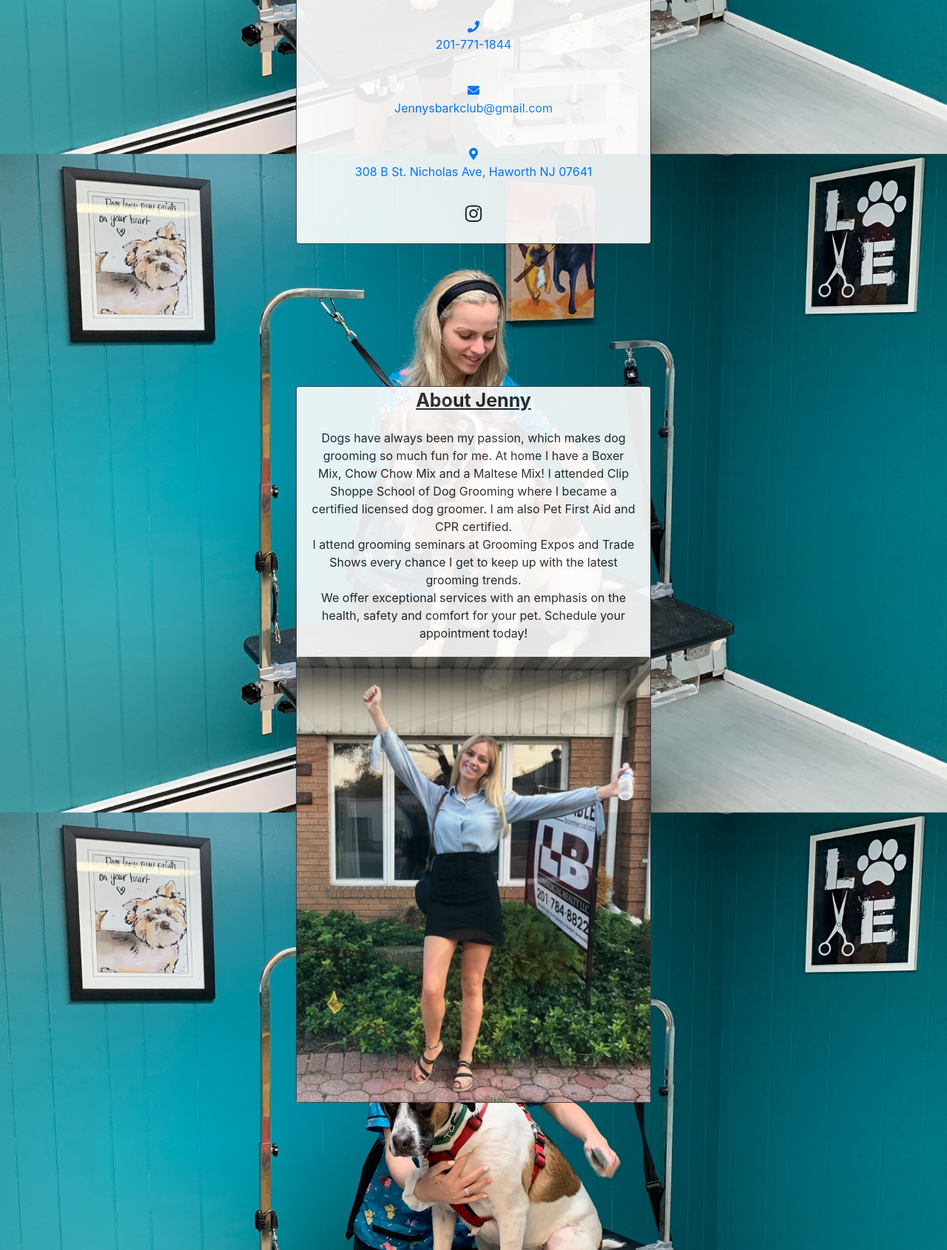
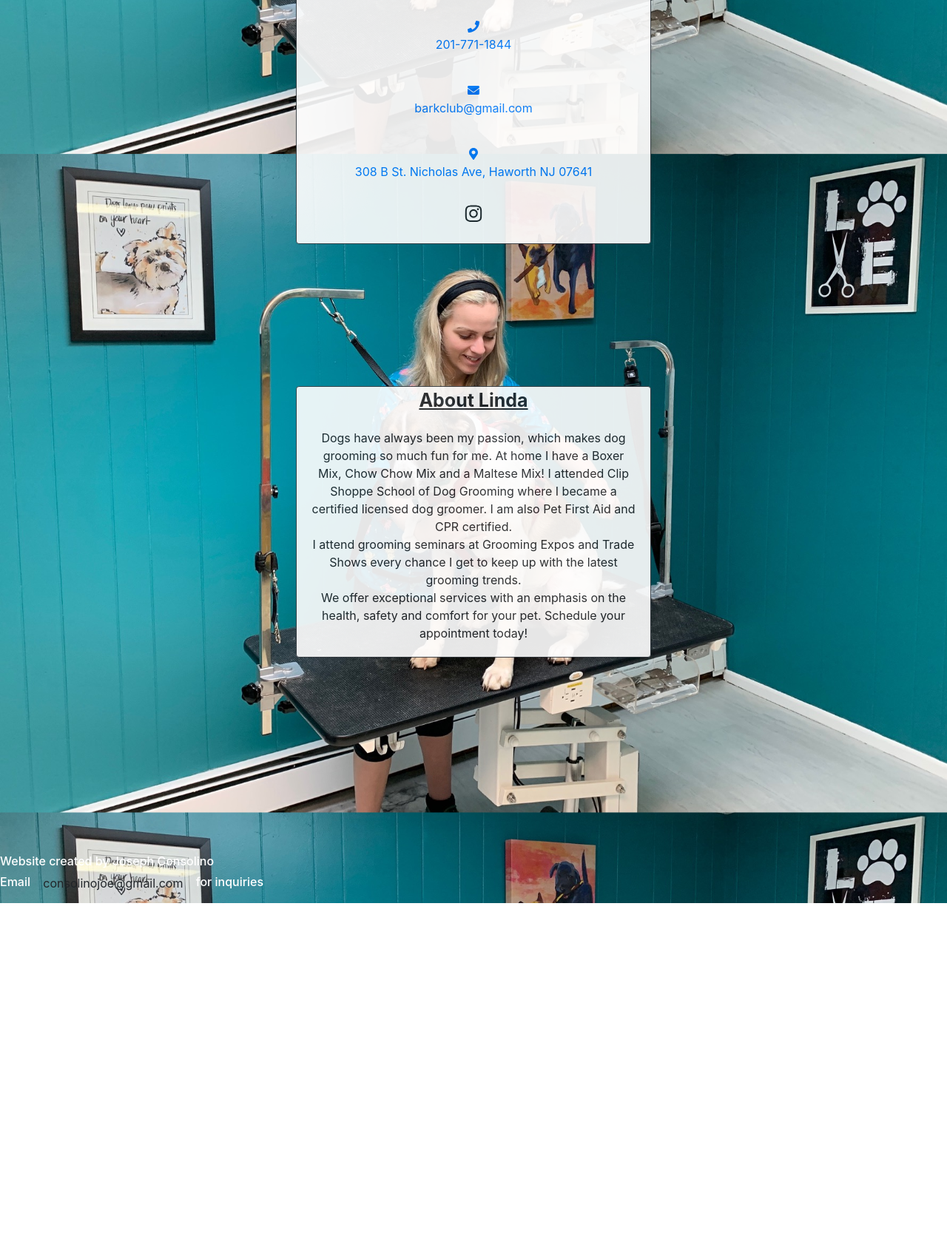
Before and after one commit to jcon306/bark-club, a plain HTML site: page contactus.html in a window 1280 px wide. Shown: the part 682-2372 px from the top of the page at 74% size. After the commit the page ends 1903 px from the top, so only its background shows below. Drawn offline with nearby package versions, Linux system fonts and the light colour scheme.

Commit message:
Update contactus.html

```diff
--- a/contactus.html
+++ b/contactus.html
@@ -31,7 +31,7 @@
     crossorigin="anonymous"></script>
 
 
-  <title>Jenny's Bark Club</title>
+  <title>Linda's Bark Club</title>
   <script src='https://use.fontawesome.com/releases/v5.15.4/js/all.js'></script>
 
   <div class="row-1">
@@ -66,11 +66,11 @@
               <div class="contact-card-text">
                 <a role="button" class="btn btn-link" href="tel:+2017711844"><i class="fa fa-phone"></i><br>
                   201-771-1844</a><br><br>
-                <a role="button" class="btn btn-link" href="mailto:Jennysbarkclub@gmail.com"><i
-                    class="fa fa-envelope"></i><br> Jennysbarkclub@gmail.com</a><br><br>
+                <a role="button" class="btn btn-link" href="mailto:barkclub@gmail.com"><i
+                    class="fa fa-envelope"></i><br>barkclub@gmail.com</a><br><br>
                 <a role="button" class="btn btn-link" href="https://goo.gl/maps/5Nn6nxphnU8hVRzf9"><i
                     class="fas fa-map-marker-alt"></i><br>308 B St. Nicholas Ave, Haworth NJ 07641</a><br><br>
-                <a class="btn btn-social-icon btn-instagram" href="https://www.instagram.com/jennysbarkclub/"><i
+                <a class="btn btn-social-icon btn-instagram" href="https://www.instagram.com"><i
                     class="fab fa-instagram"></i><br>Click to check us out on Instagram!</a>
               </div>
             </div>
@@ -82,7 +82,7 @@
       <div class="col d-flex justify-content-center">
         <div class="card-deck">
           <div class="card border-dark" id="aboutCard" style=" width: fit-content; max-width: 30rem;height:auto;">
-            <div class="about-card-header">About Jenny<br></div>
+            <div class="about-card-header">About Linda<br></div>
             <div class="card-body">
               <div class="about-card-text"> Dogs have always been my passion, which makes dog
                 grooming so much fun for me. At home I have a Boxer Mix, Chow Chow Mix and a Maltese Mix!
@@ -93,10 +93,6 @@
                 We offer exceptional services with an emphasis on the health, safety and comfort for your pet. Schedule
                 your appointment today!</div>
             </div>
-            <!--<img src="/images/aboutPic.jpg" style="max-width:100%;height:auto;" class="card-img-top mx-auto"
-              alt="About Jenny">-->
-            <img src="images/aboutPic.jpg" style="max-width:100%;height:auto;" class="card-img-top mx-auto"
-              alt="About Jenny">
           </div>
         </div>
       </div>
```
